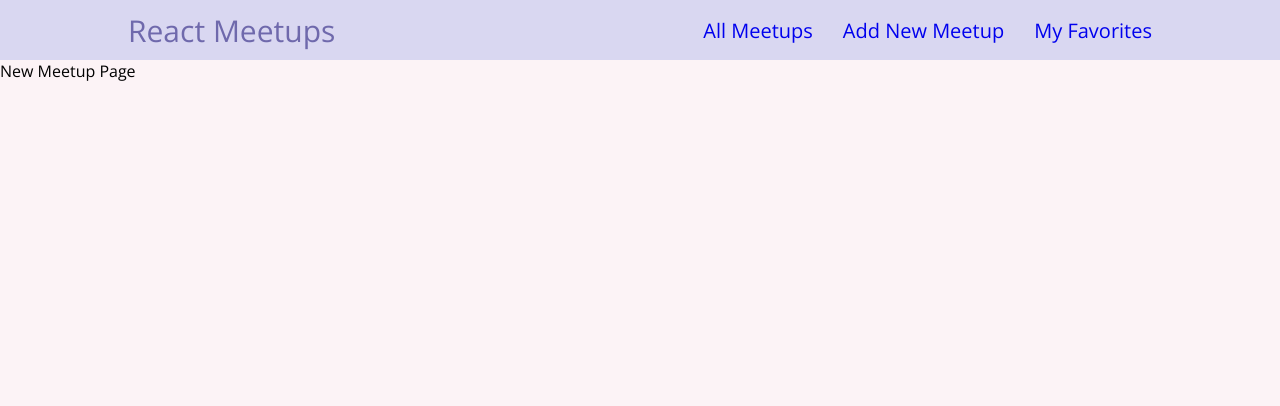
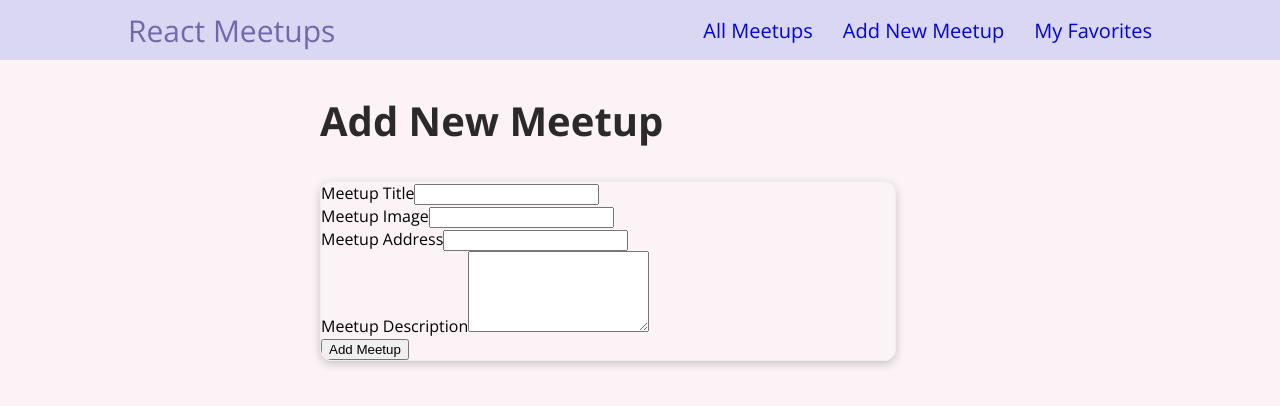
Before and after one commit to hieunguyenduc696/meetups-project, a React (Create React App) app: page /new-meetup in a window 1280 px wide. Shown: the top 406 px of the page. Built offline with nearby package versions, Linux system fonts and the light colour scheme.

Commit message:
new meetup form

```diff
--- a/src/App.js
+++ b/src/App.js
@@ -3,13 +3,15 @@ import { Route, Switch } from "react-router-dom";
 import AllMeetupsPage from "./pages/AllMeetups";
 import FavoritesPage from "./pages/Favorites";
 import NewMeetupPage from "./pages/NewMeetup";
-import MainNavigation from './components/layout/MainNavigation'
+import MainNavigation from "./components/layout/MainNavigation";
+import Layout from "./components/ui/Layout";
 
 function App() {
   return (
     <React.Fragment>
       <MainNavigation />
       <Switch>
+        <Layout>
           <Route path="/" exact>
             <AllMeetupsPage />
           </Route>
@@ -19,6 +21,7 @@ function App() {
           <Route path="/favorites">
             <FavoritesPage />
           </Route>
+        </Layout>
       </Switch>
     </React.Fragment>
   );
--- a/src/components/meetups/MeetupItem.module.css
+++ b/src/components/meetups/MeetupItem.module.css
@@ -4,7 +4,6 @@
   justify-content: center;
   margin-bottom: 2rem;
   padding: 0;
-  margin: 2rem;
 }
 
 .image {
--- /dev/null
+++ b/src/components/meetups/NewMeetupForm.js
@@ -0,0 +1,32 @@
+import Card from "../ui/Card";
+import styles from "./NewMeetupForm.module.css";
+
+const NewMeetupForm = () => {
+  return (
+    <Card>
+      <form className={styles.form}>
+        <div className={styles["form-control"]}>
+          <label htmlFor="title">Meetup Title</label>
+          <input type="text" id="title" required />
+        </div>
+        <div className={styles["form-control"]}>
+          <label htmlFor="image">Meetup Image</label>
+          <input type="url" id="image" required />
+        </div>
+        <div className={styles["form-control"]}>
+          <label htmlFor="address">Meetup Address</label>
+          <input type="text" id="address" required />
+        </div>
+        <div className={styles["form-control"]}>
+          <label htmlFor="description">Meetup Description</label>
+          <textarea id="description" required rows={5} />
+        </div>
+        <div className={styles.action}>
+            <button>Add Meetup</button>
+        </div>
+      </form>
+    </Card>
+  );
+};
+
+export default NewMeetupForm;
--- a/src/components/ui/Layout.module.css
+++ b/src/components/ui/Layout.module.css
@@ -1,5 +1,5 @@
 .layout {
-    padding: 0;
     width: 90%;
     max-width: 40rem;
+    margin: 0 auto;
 }
--- a/src/pages/AllMeetups.js
+++ b/src/pages/AllMeetups.js
@@ -33,7 +33,7 @@ const DUMMY_DATA = [
 const AllMeetupsPage = () => {
   return (
     <div>
-      <h1 style={{'text-align': 'center'}}>All Meetups</h1>
+      <h1 style={{'textAlign': 'center'}}>All Meetups</h1>
       <MeetupList items={DUMMY_DATA} />
     </div>
   );
--- a/src/pages/NewMeetup.js
+++ b/src/pages/NewMeetup.js
@@ -1,5 +1,10 @@
+import NewMeetupForm from "../components/meetups/NewMeetupForm";
+
 const NewMeetupPage = () => {
-    return <div>New Meetup Page</div>;
+    return <section>
+        <h1>Add New Meetup</h1>
+        <NewMeetupForm />
+    </section>
   };
 
   export default NewMeetupPage;
```
Also changed, not shown: src/components/meetups/NewMeetupForm.module.css (added). Lines whose indentation alone changed are shown as unchanged.
